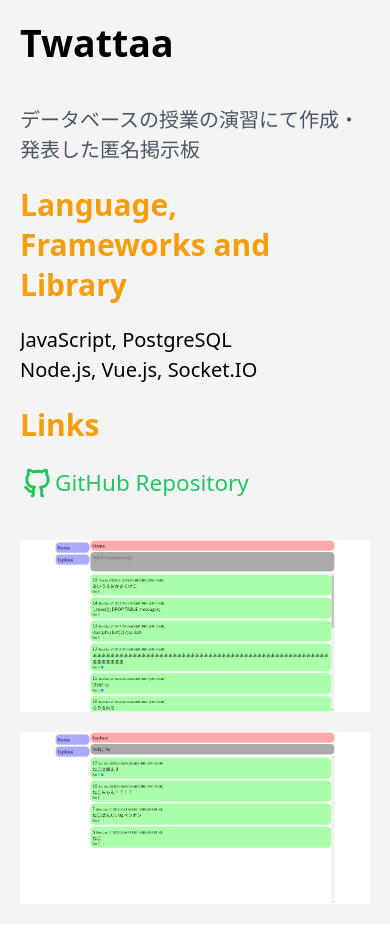
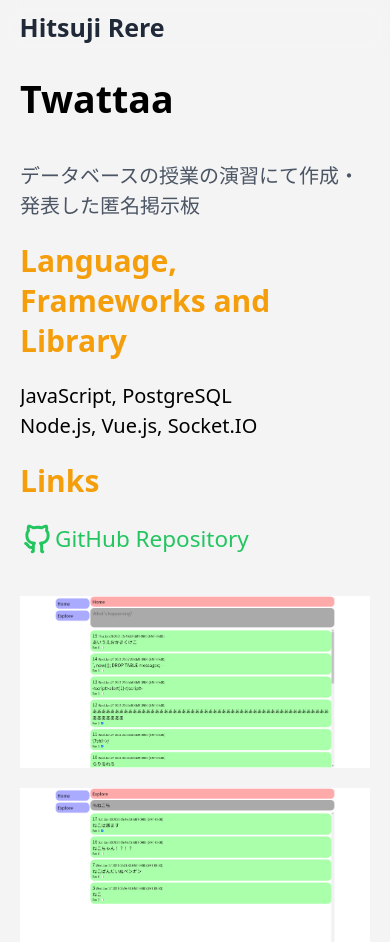
Before and after one commit to HitsujiRere/hitsujirere.github.io, a Next.js app: page /works/twattaa in a window 390 px wide. Shown: the top 942 px of the page. Built offline with nearby package versions, Linux system fonts and the light colour scheme.

Commit message:
SP画面のHeaderの追加

```diff
--- a/src/components/pages/Header.tsx
+++ b/src/components/pages/Header.tsx
@@ -5,9 +5,9 @@ export const Header = () => {
   const router = useRouter();
 
   return (
-    <div className='hidden px-[5vw] pt-8 sm:flex sm:items-center sm:justify-between'>
+    <div className='flex py-2 px-[5vw] max-sm:border-b max-sm:border-y-zinc-100 max-sm:backdrop-blur sm:items-center sm:justify-between sm:py-8'>
       <HeaderLink to={router.pathname === '/' ? 'start' : ''}>
-        <p className='text-2xl font-bold text-gray-800'>Hitsuji Rere</p>
+        <p className='text-xl font-bold text-gray-800 sm:text-2xl'>Hitsuji Rere</p>
       </HeaderLink>
 
       <nav>
```
